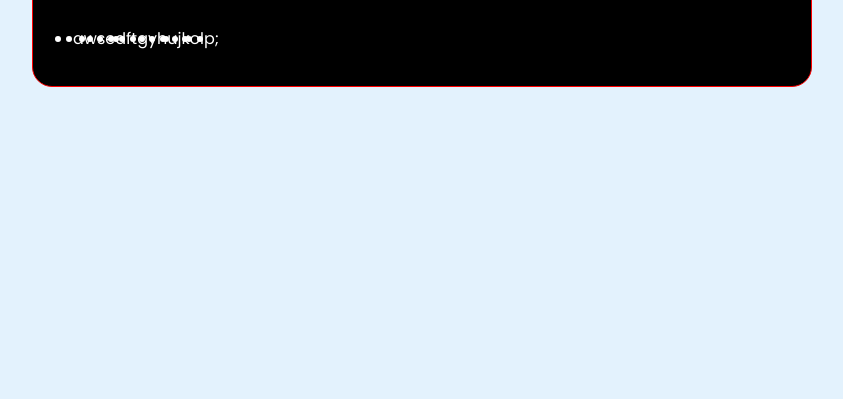
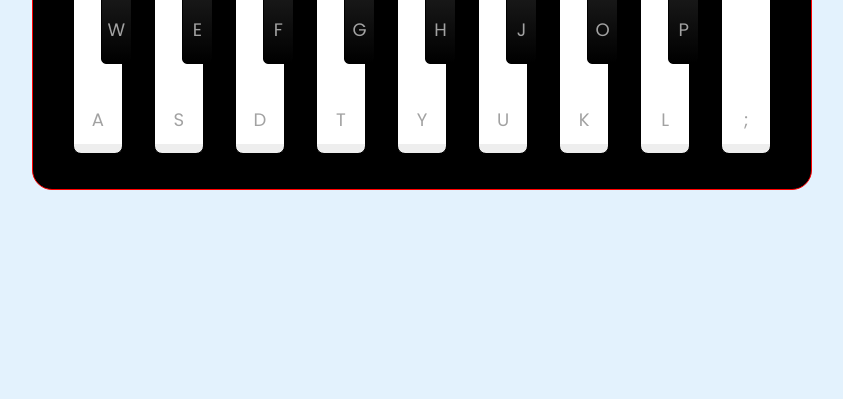
Before and after one commit to manuelaluana/dio-piano-game, a plain HTML site: page index.html in a window 1280 px wide. Shown: the part 401-800 px from the top of the page, without its empty margins (218-1061 px from the left). Drawn offline with Linux system fonts and the light colour scheme.

Commit message:
Adiciona estilo as teclas

```diff
--- a/src/styles/main.css
+++ b/src/styles/main.css
@@ -73,3 +73,48 @@ header .column span {
   display: flex;
   margin-top: 40px;
 }
+
+.piano-keys .key {
+  cursor: pointer;
+  user-select: none;
+  list-style-type: none;
+  color: #a2a2a2;
+  position: relative;
+  text-transform: uppercase;
+}
+
+.piano-keys .white {
+  width: 70px;
+  height: 230px;
+  border: 1px solid black;
+  border-radius: 8px;
+  background: linear-gradient(#fff 96%, #eee 4%);
+}
+
+.piano-keys .black {
+  width: 44px;
+  height: 140px;
+  z-index: 2;
+  margin: 0 22px 0 -22px;
+  border: 1px solid black;
+  border-radius: 0 0 5px 5px;
+  background: linear-gradient(#333, #000);
+}
+
+.piano-keys span {
+  position: absolute;
+  bottom: 20px;
+  width: 100%;
+  text-align: center;
+  font-size: 1.13rem;
+}
+
+.piano-keys .white:active {
+  box-shadow: inset -5px 5px 20px rgba(0, 0, 0, 0.2);
+  background: linear-gradient(to bottom #fff 0%, #eee 100%);
+}
+
+.piano-keys .black:active {
+  box-shadow: inset -5px 5px 10px rgba(255, 255, 255, 0.1);
+  background: linear-gradient(to bottom #000, #434343);
+}
```
